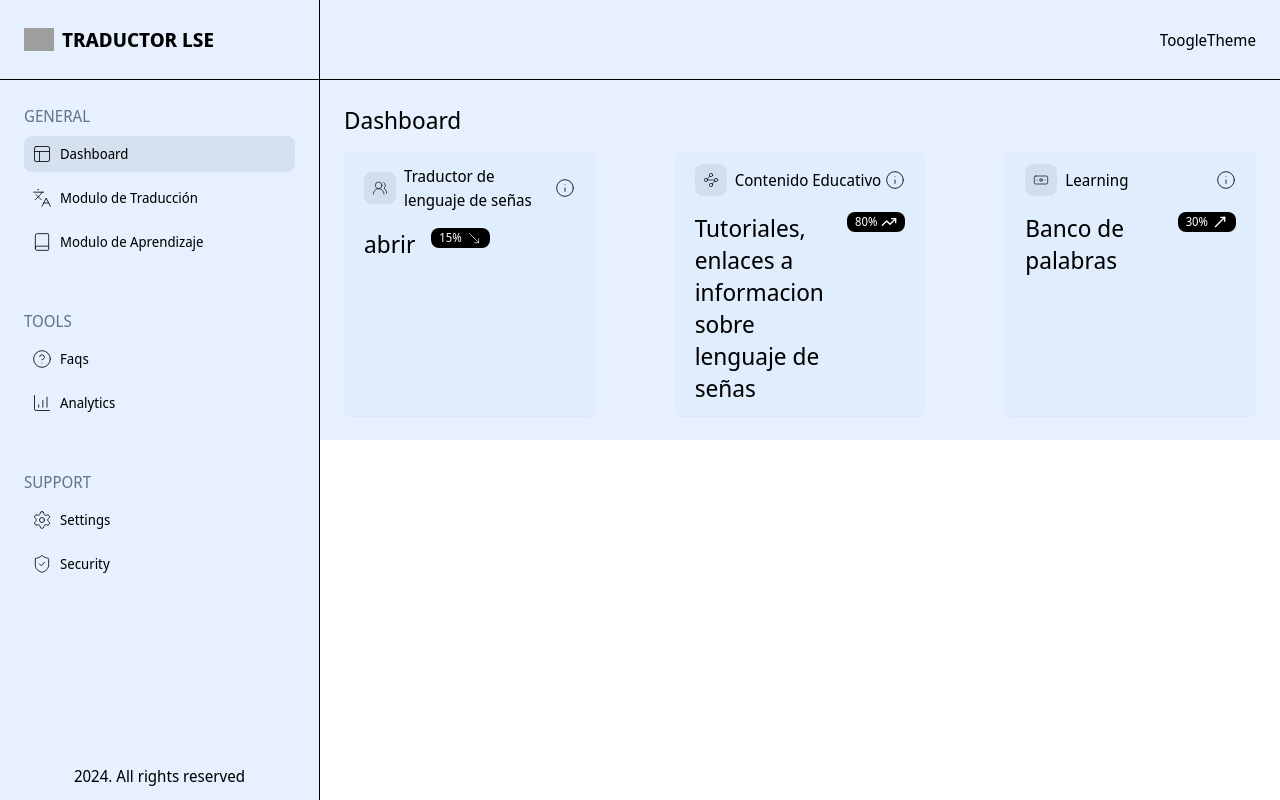
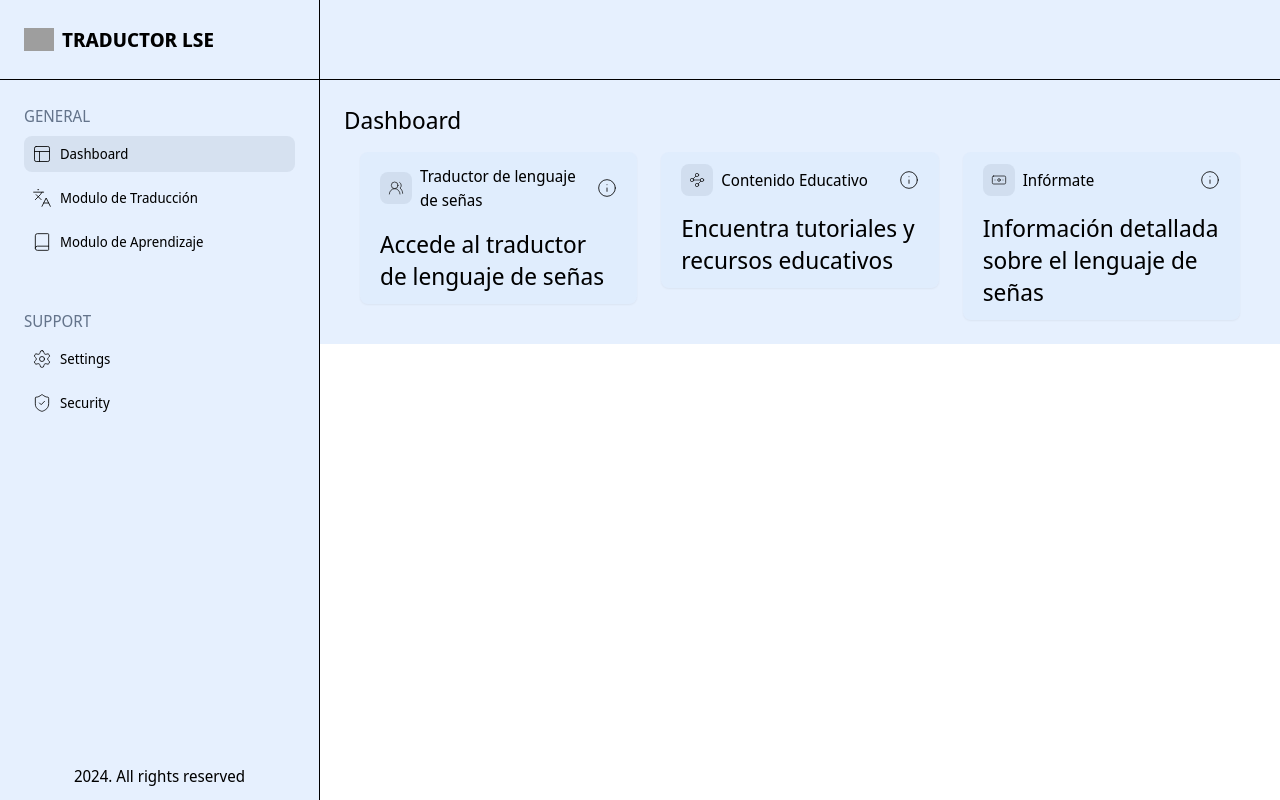
Before and after one commit to SignBridge-UNEMI/Project_System_LSE-Front, a Next.js app: page / in a window 1280 px wide. Built offline with nearby package versions, Linux system fonts and the light colour scheme; grey boxes are pictures that could not be loaded.

Commit message:
fix: :construction: Correcciones del home en el dashboard

```diff
--- a/app/(routes)/components/CardSumary/CardSummary.tsx
+++ b/app/(routes)/components/CardSumary/CardSummary.tsx
@@ -1,36 +1,31 @@
+import Link from "next/link";
 import { CustomIcon } from "@/components/Customicon";
 import { CardSummaryProps } from "./CardSummary.types";
 import { CustomTooltip } from "@/components/CustomTooltip";
-import { cn } from "@/lib/utils";
-import { Move, MoveDownRight, MoveUpRight, TrendingUp } from "lucide-react";
 
-export  function CardSummary(props: CardSummaryProps) {
-    const { average, icon : Icon, title, tooltipText, total } = props;
-    return (
-        <div className="shadow-sm bg-[#acc3f018] rounded-lg p-5 py-3 hover:shadow-lg transition  ">
+export function CardSummary(props: CardSummaryProps) {
+    const { icon: Icon, title, tooltipText, descip, href } = props;
+
+    const content = (
+        <div className="shadow-sm bg-[#acc3f018] rounded-lg p-5 py-3 hover:shadow-lg transition">
             <div className="flex justify-between">
                 <div className="flex gap-2 items-center">
                     <CustomIcon icon={Icon} />
                     {title}
                 </div>
-                <CustomTooltip content={tooltipText}
-            />
+                <CustomTooltip content={tooltipText} />
             </div>
             <div className="flex gap-4 mt-2 md:mt-4">
-                <p className="text-2xl">{total} </p>
-                <div className= {cn('flex items-center gap-1 px-2 text-xs text-white rounded-lg h-[20px] bg-black dark:bg-secondary')}>
-                    {average}%
-                    {average < 20 && (
-                        <MoveDownRight strokeWidth={1} className='w-4 h-4' />
-                    )}
-                    {average > 20 && average < 70 && (
-                        <MoveUpRight strokeWidth={2} className='w-4 h-4' />
-                    )}
-                    {average > 70 && average < 100 && (
-                        <TrendingUp strokeWidth={2} className='w-4 h-4' />)}
-                </div>
-
+                <p className="text-2xl">{descip}</p>
             </div>
         </div>
-    )
+    );
+
+    return href ? (
+        <Link href={href} passHref>
+            <a className="block">{content}</a>
+        </Link>
+    ) : (
+        content
+    );
 }
--- a/app/(routes)/components/CardSumary/CardSummary.types.ts
+++ b/app/(routes)/components/CardSumary/CardSummary.types.ts
@@ -2,10 +2,8 @@ import { LucideIcon } from "lucide-react"
 
 export type CardSummaryProps = {
     icon: LucideIcon;
-    total: string;
-    average: number;
+    descip: string;
     title: string;
     tooltipText: string;
-
-
+    href?: string;
 }
--- a/app/(routes)/page.tsx
+++ b/app/(routes)/page.tsx
@@ -1,56 +1,49 @@
-import { Button } from "@/components/ui/button";
-import { UserButton } from "@clerk/nextjs";
+import Link from "next/link";
 import { CardSummary } from "./components/CardSumary";
-import { BookOpenCheck, List, UsersRound, Waypoints,Banknote } from "lucide-react";
-import { LastCustomers } from "./components/LastCustomers";
-import { SalesDistributors } from "./components/SalesDistributors";
-import { TotalSuscribers } from "./components/TotalSuscribers";
-import { ListIntegrations } from "./components/ListIntegrations";
+import { UsersRound, Waypoints, Banknote } from "lucide-react";
 
 export const dataCardsSummary = [
   {
     icon: UsersRound,
-    total: "abrir",
-    average: 15,
+    descip: "Accede al traductor de lenguaje de señas",
     title: "Traductor de lenguaje de señas",
-    tooltipText: "Traduce el lenguaje de señas a texto",
+    tooltipText: "Traduce el lenguaje de señas a texto en tiempo real",
+    href: "/prediction",
   },
   {
     icon: Waypoints,
-    total: "Tutoriales, enlaces a informacion sobre lenguaje de señas",
-    average: 80,
+    descip: "Encuentra tutoriales y recursos educativos",
     title: "Contenido Educativo",
-    tooltipText: "Aprende más sobre la comunidad sorda del Ecuador",
+    tooltipText: "Aprende sobre la comunidad sorda del Ecuador y el lenguaje de señas",
+    href: "/prediction/educational-content",
   },
   {
     icon: Banknote,
-    total: "Banco de palabras",
-    average: 30,
-    title: "Learning",
-    tooltipText: "Aprende con nosotros.",
+    descip: "Información detallada sobre el lenguaje de señas",
+    title: "Infórmate",
+    tooltipText: "Descubre y aclara tus dudas sobre el lenguaje de señas",
+    href: "/prediction/learning",
   },
-]
+];
+
 export default function Home() {
   return (
     <div>
       <h2 className="text-2xl mb-4">Dashboard</h2>
-      <div className="grid grid-cols-1 md:grid-cols-2 lg:grid-cols-3 gap-3 lg:gap-x-20 " >
-        {dataCardsSummary.map(({icon, total, average, title, tooltipText}) => (
-          <CardSummary
-          key={title}
-          icon={icon}
-          total={total}
-          average={average}
-          title={title}
-          tooltipText={tooltipText}
-          />
+      <div className="grid grid-cols-1 md:grid-cols-2 lg:grid-cols-3 gap-6 w-full max-w-6xl px-4">
+        {dataCardsSummary.map(({ icon, descip, title, tooltipText, href }) => (
+          <Link key={title} href={href} passHref>
+            <div className="cursor-pointer">
+              <CardSummary
+                icon={icon}
+                descip={descip}
+                title={title}
+                tooltipText={tooltipText}
+              />
+            </div>
+          </Link>
         ))}
       </div>
-      {/* Generar un nuevo componente */}
-
-
-
-
     </div>
   );
 }
--- a/app/(routes)/prediction/page.tsx
+++ b/app/(routes)/prediction/page.tsx
@@ -5,7 +5,7 @@ export default function page() {
   return (
     <div>
       <HeaderCompanies/>
-      <p>Modulo de Traduccion</p>
+      <p>Modulo de Traducción</p>
       <BodyTraduccion/>
     </div>
 
--- a/components/Navbar/Navbar.tsx
+++ b/components/Navbar/Navbar.tsx
@@ -1,8 +1,6 @@
-import {Input} from "@/components/ui/input"
 import {Sheet,SheetContent, SheetTrigger} from "@/components/ui/sheet"
 import { UserButton } from "@clerk/nextjs"
-import { Menu, Search} from "lucide-react"
-
+import { Menu} from "lucide-react"
 import { SidebarRoutes } from "@/components/SidebarRoutes"
 
 export function Navbar() {
@@ -19,13 +17,9 @@ export function Navbar() {
                 </Sheet>
             </div>
             <div className="relative w-[300px]">
-                {/* <Input placeholder="Search..."  className="rounded-lg "/>
-                <Search strokeWidth={1} className="absolute top-2 right-2"  /> */}
             </div>
-            <div className="flex gap-x-2 items-center">
-                <p>ToogleTheme</p>
+            <div className="relative gap-x-2 items-center">
                 <UserButton />
-
             </div>
         </nav>
     )
--- a/components/SidebarRoutes/SidebarRoutes.data.ts
+++ b/components/SidebarRoutes/SidebarRoutes.data.ts
@@ -30,18 +30,6 @@ export const dataGeneralSidebar = [
     }
 ];
 
-export const dataToolsSidebar = [
-    {
-        icon: CircleHelpIcon,
-        label: "Faqs",
-        href: "/faqs",
-    },
-    {
-        icon: BarChart4,
-        label: "Analytics",
-        href: "/analytics",
-    },
-];
 export const dataSupportSidebar = [
     {
         icon: Settings,
--- a/components/SidebarRoutes/SidebarRoutes.tsx
+++ b/components/SidebarRoutes/SidebarRoutes.tsx
@@ -1,7 +1,7 @@
 "use client"
 import { Button } from '@/components/ui/button';
 import { Separator } from '@/components/ui/separator';
-import {dataGeneralSidebar, dataSupportSidebar, dataToolsSidebar} from './SidebarRoutes.data';
+import {dataGeneralSidebar, dataSupportSidebar} from './SidebarRoutes.data';
 import { SidebarItem } from '../SidebarItem';
 
 export  function SidebarRoutes() {
@@ -11,14 +11,6 @@ export  function SidebarRoutes() {
                 <div className='p-2 md:p-6'>
                     <p className='text-slate-500 mb-2'>GENERAL</p>
                     {dataGeneralSidebar.map((item) => (
-                        <SidebarItem key={item.label} item={item} />
-                    ))}
-                </div>
-
-                <Separator />
-                <div className='p-2 md:p-6'>
-                    <p className='text-slate-500 mb-2'>TOOLS</p>
-                    {dataToolsSidebar.map((item) => (
                         <SidebarItem key={item.label} item={item} />
                     ))}
                 </div>
```
